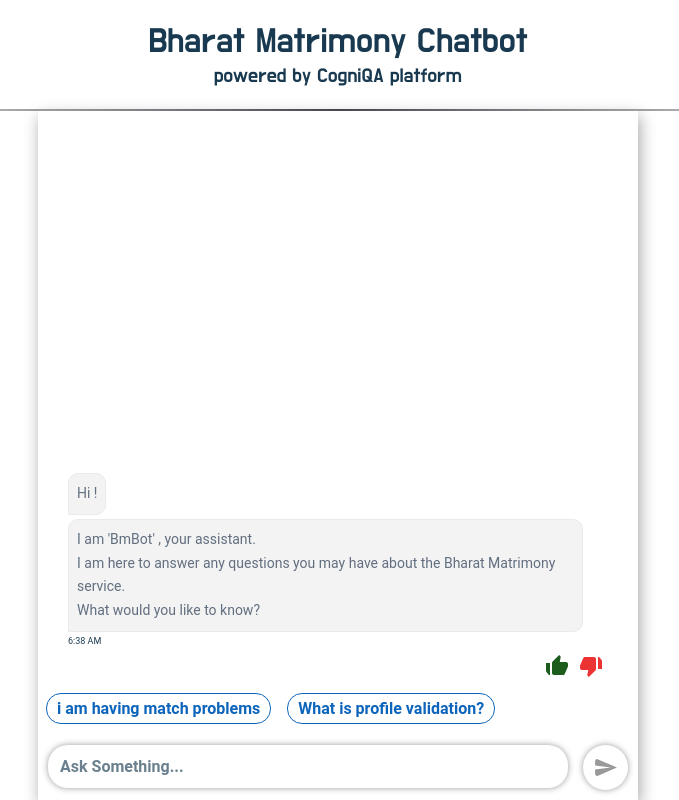
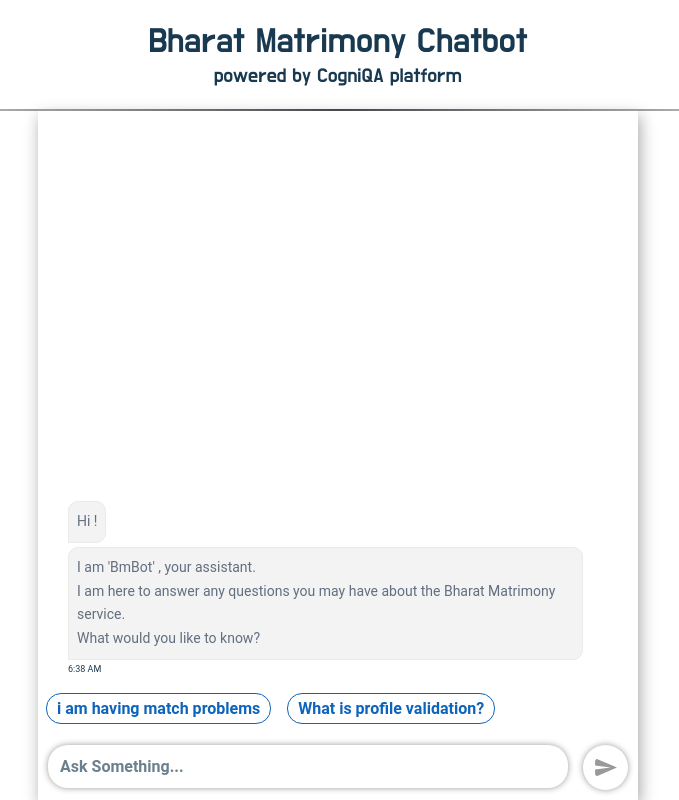
Before and after one commit to HarishKumarI/chatbot-ui, a React (Create React App) app: page / in a window 1280 px wide. Shown: the whole page, without its empty margins (302-981 px from the left). Built offline with nearby package versions, Linux system fonts and the light colour scheme; what showdown would draw is missing.

Commit message:
feedback disabled

```diff
--- a/src/App.js
+++ b/src/App.js
@@ -153,12 +153,12 @@
       else {
         messages.push( <div key={ `*${index}`}>
                           <div className="block "  >{ messages_block }</div>
-                          { msg_data.user_type === 'user' ?
+                          {/* { msg_data.user_type === 'user' ?
                             <div className="feedback">
                                   <ThumbUp   className="ThumbUp" />
                                   <ThumbDown className="ThumbDown" />
                             </div>
-                          : null }
+                          : null } */}
                         </div>
                       )
 
@@ -196,10 +196,10 @@
         messages.push( <div key={ `_${index}`}>
                           <div className="block "  >{ messages_block }</div>
                           {/* { msg_data.user_type === 'user' ? */}
-                            <div className="feedback">
+                            {/* <div className="feedback">
                                   <ThumbUp   className="ThumbUp" />
                                   <ThumbDown className="ThumbDown" />
-                            </div>
+                            </div> */}
                           {/* : null }  */}
                         </div>
                       )
```
